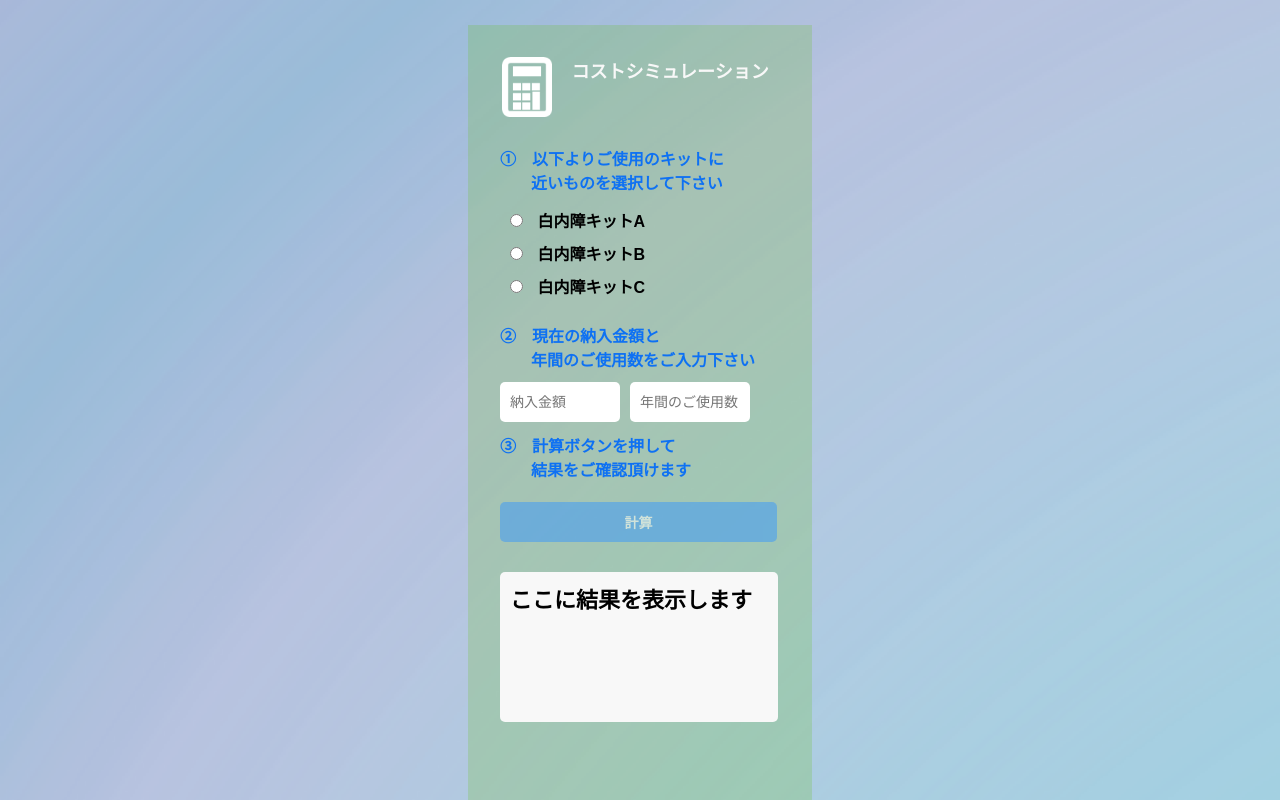
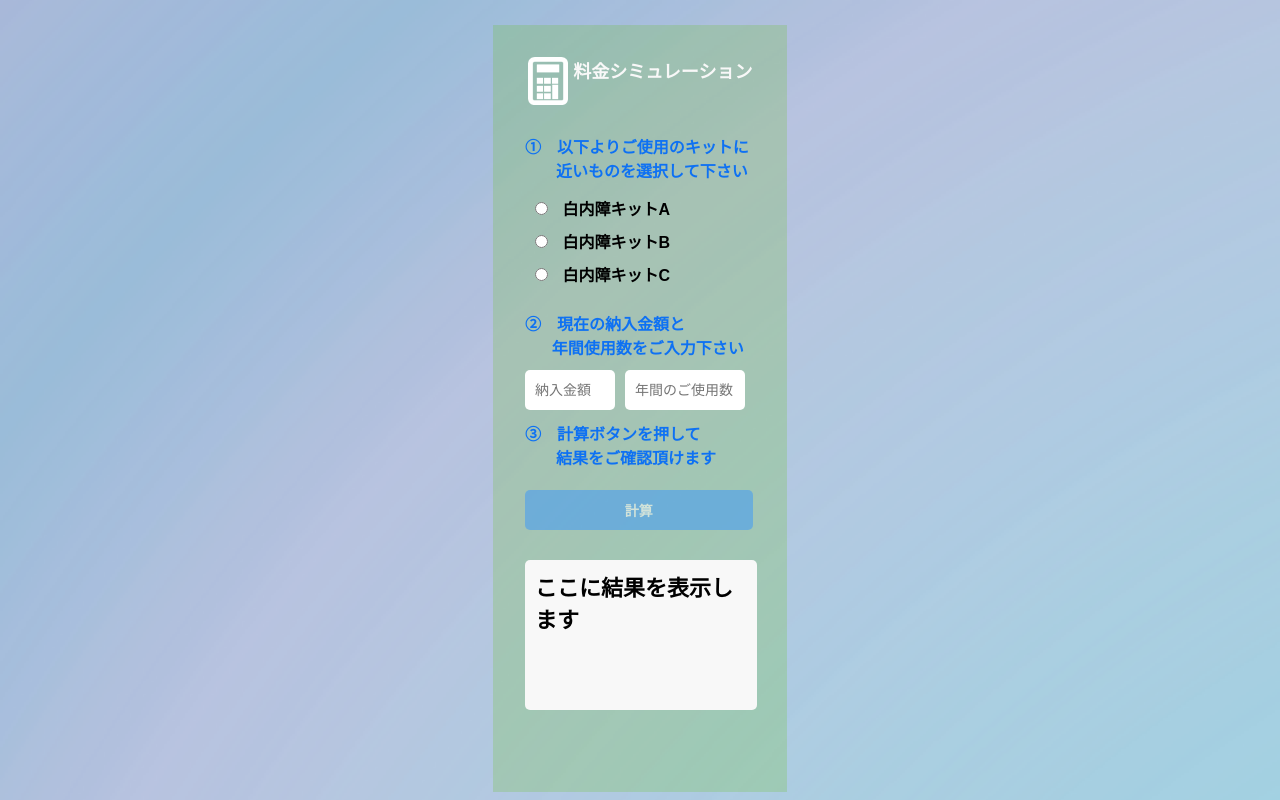
Before and after one commit to Cost-sim/costsimulation, a plain HTML site: page index.html in a window 1280 px wide. Shown: the top 800 px of the page. Drawn offline with Linux system fonts and the light colour scheme.

Commit message:
Add files via upload

```diff
--- a/CSS/styles.css
+++ b/CSS/styles.css
@@ -47,7 +47,18 @@ margin: 10px;
 
 }
 
-#price,
+#price
+ {
+  font-size: 14px;
+  box-sizing: border-box;
+  padding: 10px;
+  height: 40px;
+  border-radius: 5px;
+  border: none;
+  margin-right: 10px;
+  width: 90px;
+}
+
 #num
  {
   font-size: 14px;
--- a/form.css
+++ b/form.css
@@ -12,7 +12,7 @@ body{
     padding-bottom: 32px;
     background: rgba(197, 22, 66, 0.1);
     font-weight: bold;
-    width: 280px;
+    width: 230px;
     margin: 25px auto;
     list-style: none;
 }
@@ -23,12 +23,12 @@ body{
     padding-bottom: 32px;
     background: rgba(96, 189, 9, 0.2);
     font-weight: bold;
-    width: 280px;
+    width: 230px;
     margin: 25px auto;
     list-style: none;
 }
 #wrap {
-    padding-bottom: 300px;
+    padding-bottom: 230px;
 }
 
 .g_form {
--- a/index.html
+++ b/index.html
@@ -14,7 +14,8 @@
     <!-- シミュレーション -->
     <div id="box">
 
-      <legend class="info"><img src="calc.png" width="50px" height="60px"/> &nbsp;&nbsp;コストシミュレーション
+      <legend class="info"><img src="calc.png" width="40px" height="48px"/> &nbsp;料金シミュレーション
+
       </legend><br>
       <div class="radio">
         <h1>①　以下よりご使用のキットに<br>
@@ -33,7 +34,7 @@
       <div class="container">
         <div class="input-area">
           <h1>②　現在の納入金額と<br>
-           &nbsp;&nbsp;&nbsp;&nbsp;&nbsp; &nbsp;年間のご使用数をご入力下さい</h1>
+           &nbsp;&nbsp;&nbsp;&nbsp;&nbsp;&nbsp;年間使用数をご入力下さい</h1>
           <input type="number" id="price"  pattern=”\d*” placeholder="納入金額">
           <input type="number" id="num" pattern=”\d*” placeholder="年間のご使用数">
 
@@ -54,7 +55,7 @@
       <form action="https://docs.google.com/forms/u/0/d/e/1FAIpQLSdhK_rJNXhrOd9pHXRWiix5bu4jh_MKFFSPyyVsUV2CVUSr4Q/formResponse" target="_self" method="POST" id="mG61Hd">
 
         <ul>
-          <li class="info"><img src="mail.png" width="50px" height="40px">お問合せフォームから</li>
+          <li class="info"><img src="mail.png" width="40px" height="30px">お問合せフォームから</li>
           <li class="info2">もしくはお電話下さい<br>TEL：045-933-2244</li>
           <li>
             施設名
```
